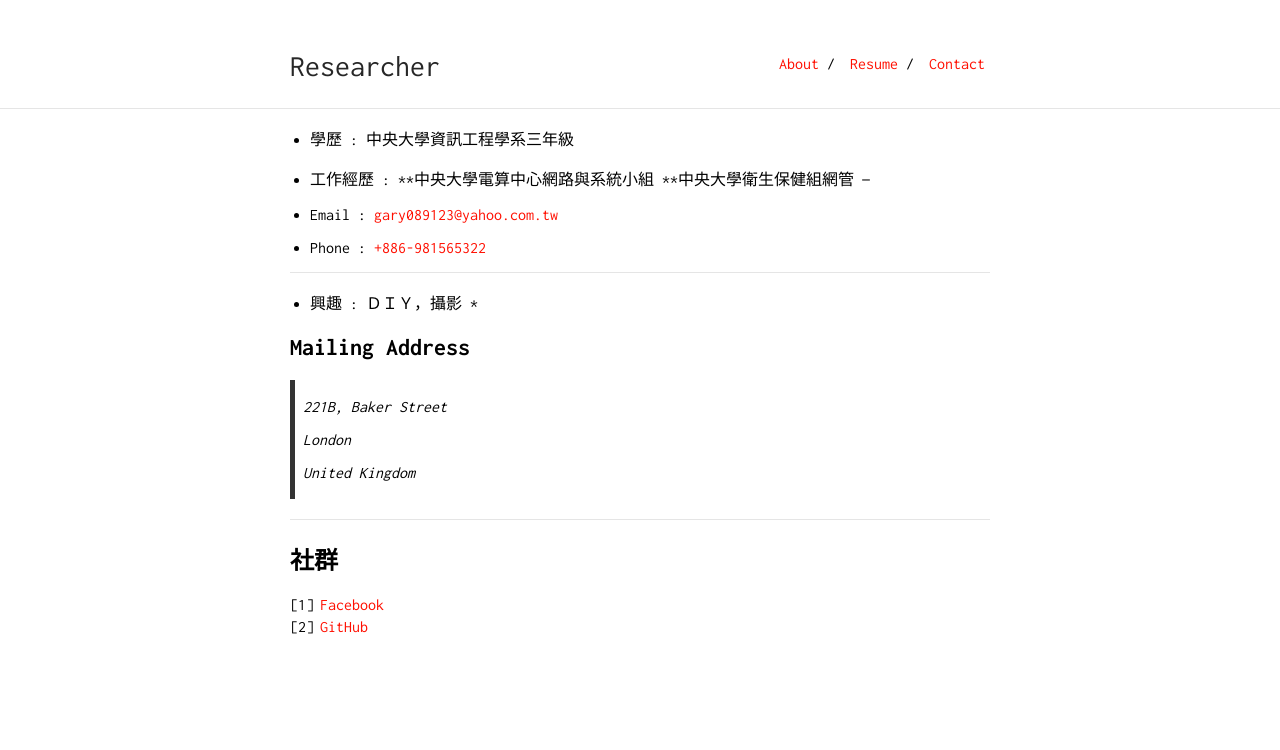
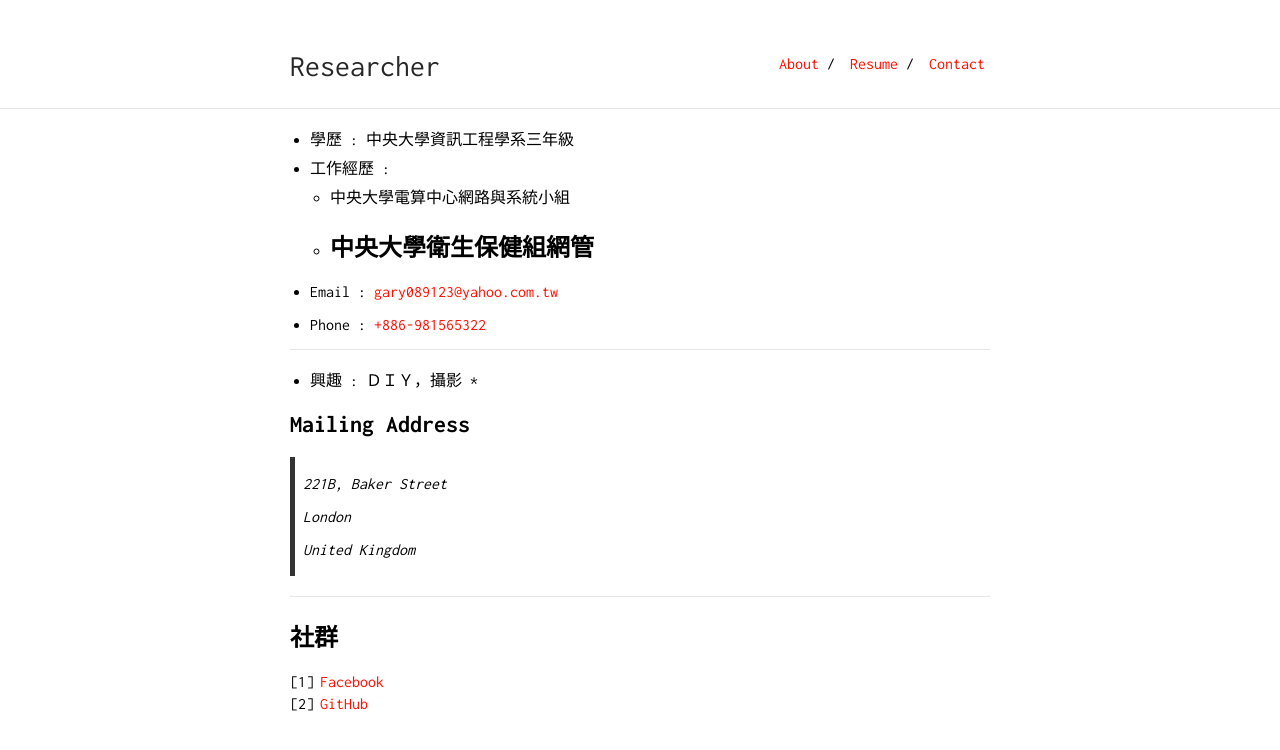
Before and after one commit to gary089123/resume, a Jekyll site: the page built from contact.md, in a window 1280 px wide. Shown: the top 750 px of the page. Built offline with Jekyll 4.4.1, drawn with Linux system fonts in a browser that asks for light colours.

```diff
--- a/contact.md
+++ b/contact.md
@@ -4,8 +4,8 @@ is_contact: true
 ---
 * 學歷 : 中央大學資訊工程學系三年級
 * 工作經歷 :
-**中央大學電算中心網路與系統小組
-**中央大學衛生保健組網管
+  * 中央大學電算中心網路與系統小組
+  * 中央大學衛生保健組網管
 ---
 
 * Email : [gary089123@yahoo.com.tw](mailto: gary089123@yahoo.com.tw)
```
